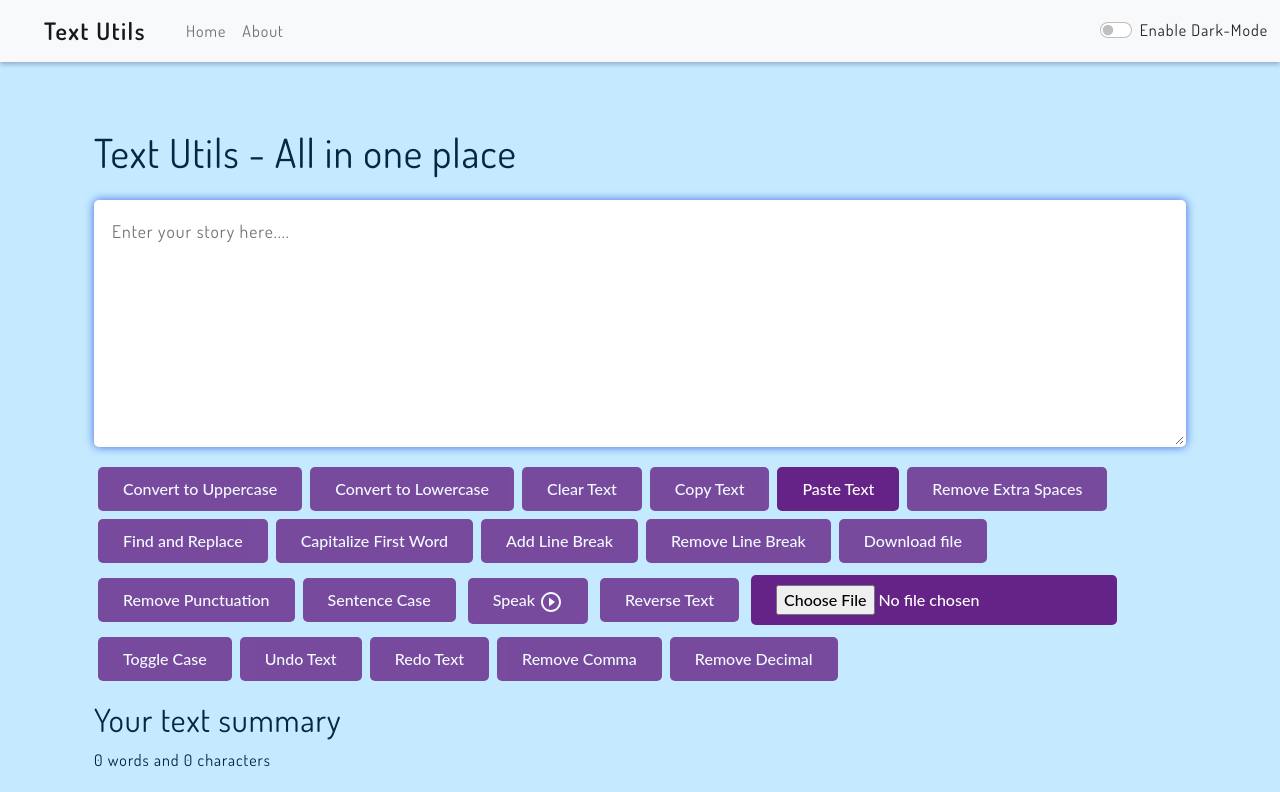
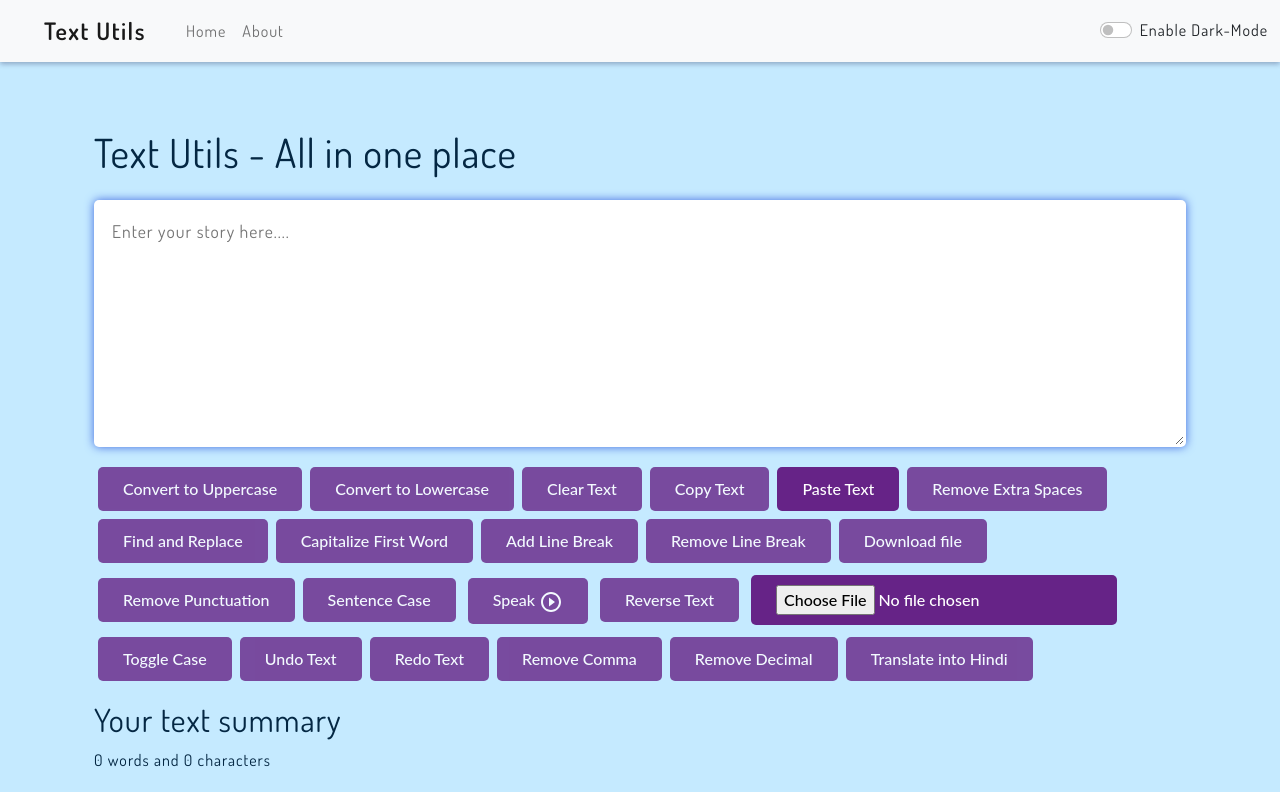
Before and after one commit to PCON-Hacktoberfest-2022/Textutils, a React (Create React App) app: page / in a window 1280 px wide. Shown: the top 792 px of the page. Built offline with nearby package versions, Linux system fonts and the light colour scheme.

Commit message:
Translate from English to Hindi feature Added

```diff
--- a/src/components/TextForm.js
+++ b/src/components/TextForm.js
@@ -1,6 +1,8 @@
 import React, { useState } from "react";
 import ResumeIcon from "@mui/icons-material/PlayCircleFilledWhiteOutlined";
 import PauseIcon from "@mui/icons-material/PauseCircleOutlineOutlined";
+import { FormControl, InputLabel, MenuItem, Select } from "@mui/material";
+import axios from "axios";
 
 export default function TextForm(props) {
   const handleUpClick = () => {
@@ -301,6 +303,25 @@ export default function TextForm(props) {
     props.showAlert("Successfully recovered your last text!", "success");
   };
 
+  const handleTranslation = async () => {
+    const data = {
+      q: text,
+      source: "en",
+      target: "hi",
+    };
+    try {
+      const translation = await axios.post(
+        "https://libretranslate.de/translate",
+        data
+      );
+      //console.log(translation.data.translatedText);
+      setTranslatedData(translation.data.translatedText);
+    } catch (error) {
+      console.log("Translation not occur");
+    }
+  };
+  const [translatedData, setTranslatedData] = useState("");
+
   const [isSpeaking, updateIsSpeaking] = useState(false);
   const [redoTextHistory, updateRedoTextHistory] = useState([]);
   const [undoTextHistory, updateUndoTextHistory] = useState([]);
@@ -489,6 +510,15 @@ export default function TextForm(props) {
           Remove Decimal
         </button>
 
+        <button
+          disabled={text.length === 0}
+          className="custom-button mx-1 my-1"
+          type="submit"
+          onClick={handleTranslation}
+        >
+          Translate into Hindi
+        </button>
+
         {findAndReplace && (
           <div style={{ display: "flex", width: "200px", flexWrap: "wrap" }}>
             <input
@@ -538,7 +568,12 @@ export default function TextForm(props) {
             props.mode === "dark" ? "preview__dark" : "preview__light"
           }`}
         >
-          {text.length > 0 ? text : "Nothing to preview!"}
+          {/* {text.length > 0 ? text : "Nothing to preview!"} */}
+          {translatedData.length > 0
+            ? translatedData
+            : text.length > 0
+            ? text
+            : "Nothing to preview!"}
         </div>
       </div>
     </>
```
